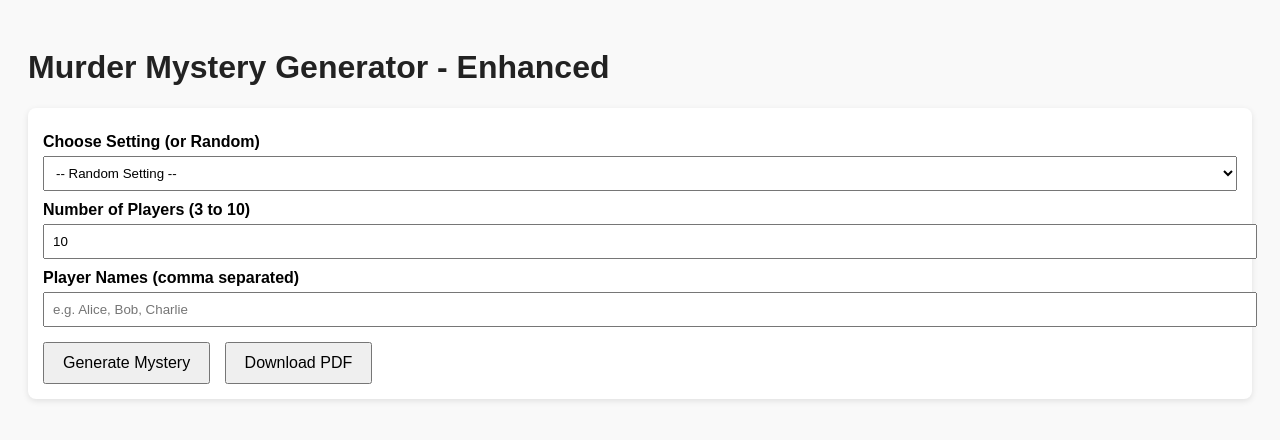
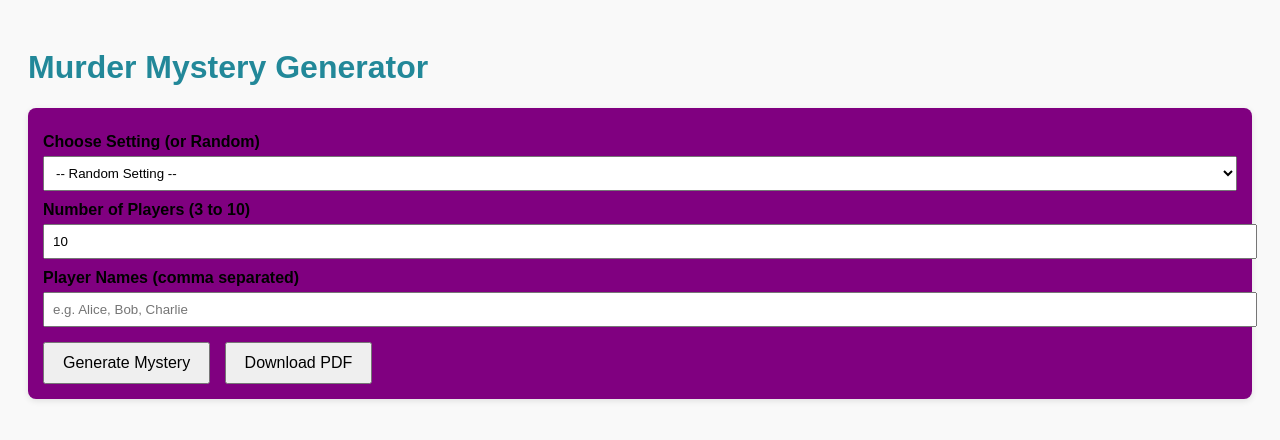
Before and after one commit to adb9738/Murder-Mystery-Game, a plain HTML site: page index.html in a window 1280 px wide. Drawn offline with nearby package versions, Linux system fonts and the light colour scheme.

Commit message:
Update index.html

```diff
--- a/index.html
+++ b/index.html
@@ -3,11 +3,11 @@
 <head>
 <meta charset="UTF-8" />
 <meta name="viewport" content="width=device-width, initial-scale=1" />
-<title>Murder Mystery Generator - Enhanced with PDF Export</title>
+<title>Murder Mystery Generator </title>
 <style>
   body { font-family: sans-serif; padding: 20px; background: #f9f9f9; }
-  h1 { color: #222; }
-  .box { background: white; padding: 15px; margin-top: 10px; border-radius: 8px; box-shadow: 0 2px 6px rgba(0,0,0,0.1); }
+  h1 { color: #289; }
+  .box { background: purple; padding: 15px; margin-top: 10px; border-radius: 8px; box-shadow: 0 2px 6px rgba(0,0,0,0.1); }
   label { font-weight: bold; display: block; margin-top: 10px; }
   select, input[type=number], input[type=text] { width: 100%; padding: 8px; margin-top: 5px; }
   button { margin-top: 15px; padding: 10px 18px; font-size: 16px; cursor: pointer; }
@@ -20,7 +20,7 @@
 </head>
 <body>
 
-<h1>Murder Mystery Generator - Enhanced</h1>
+<h1>Murder Mystery Generator</h1>
 
 <div class="box">
   <label for="settingSelect">Choose Setting (or Random)</label>
```
